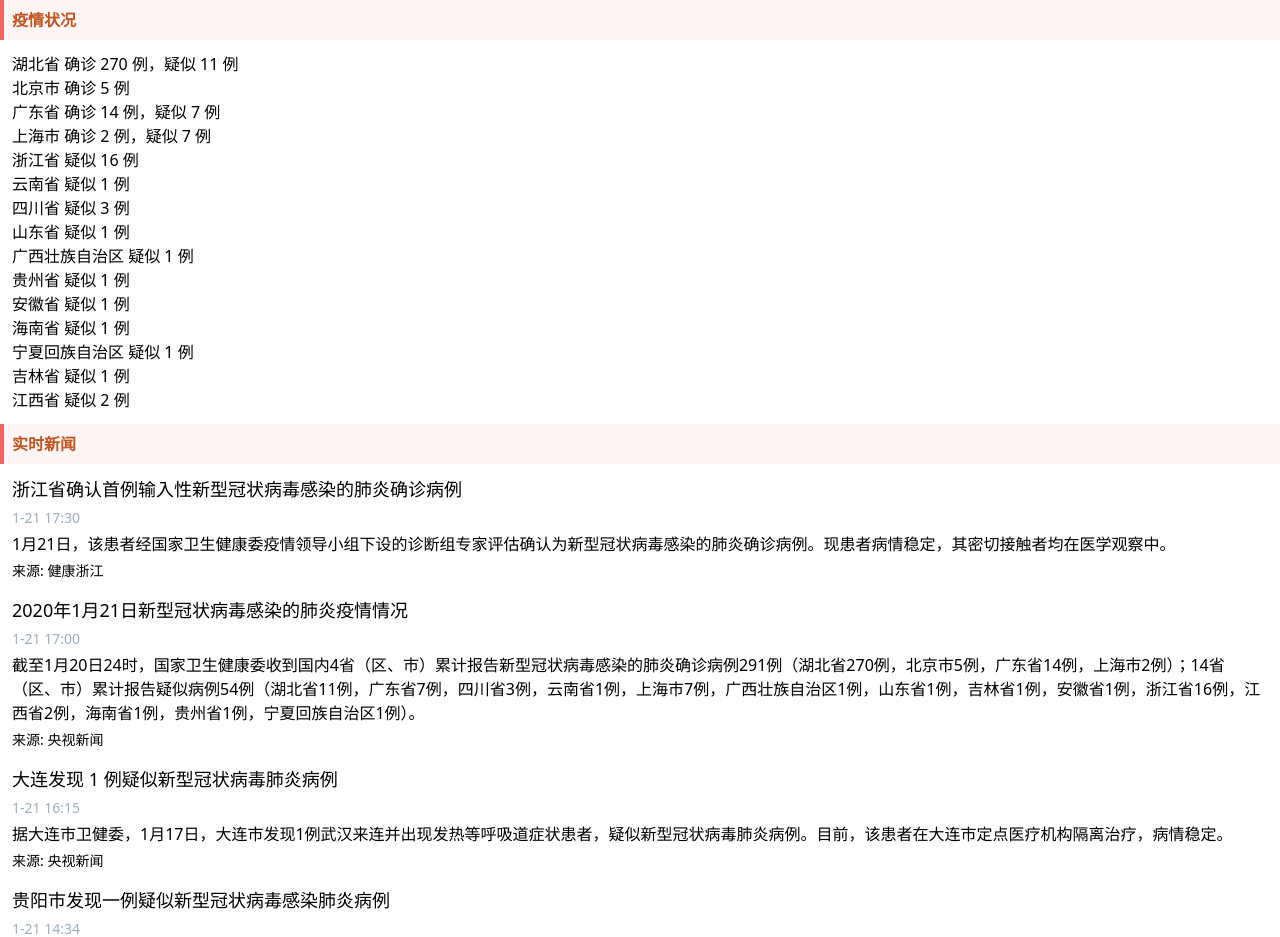
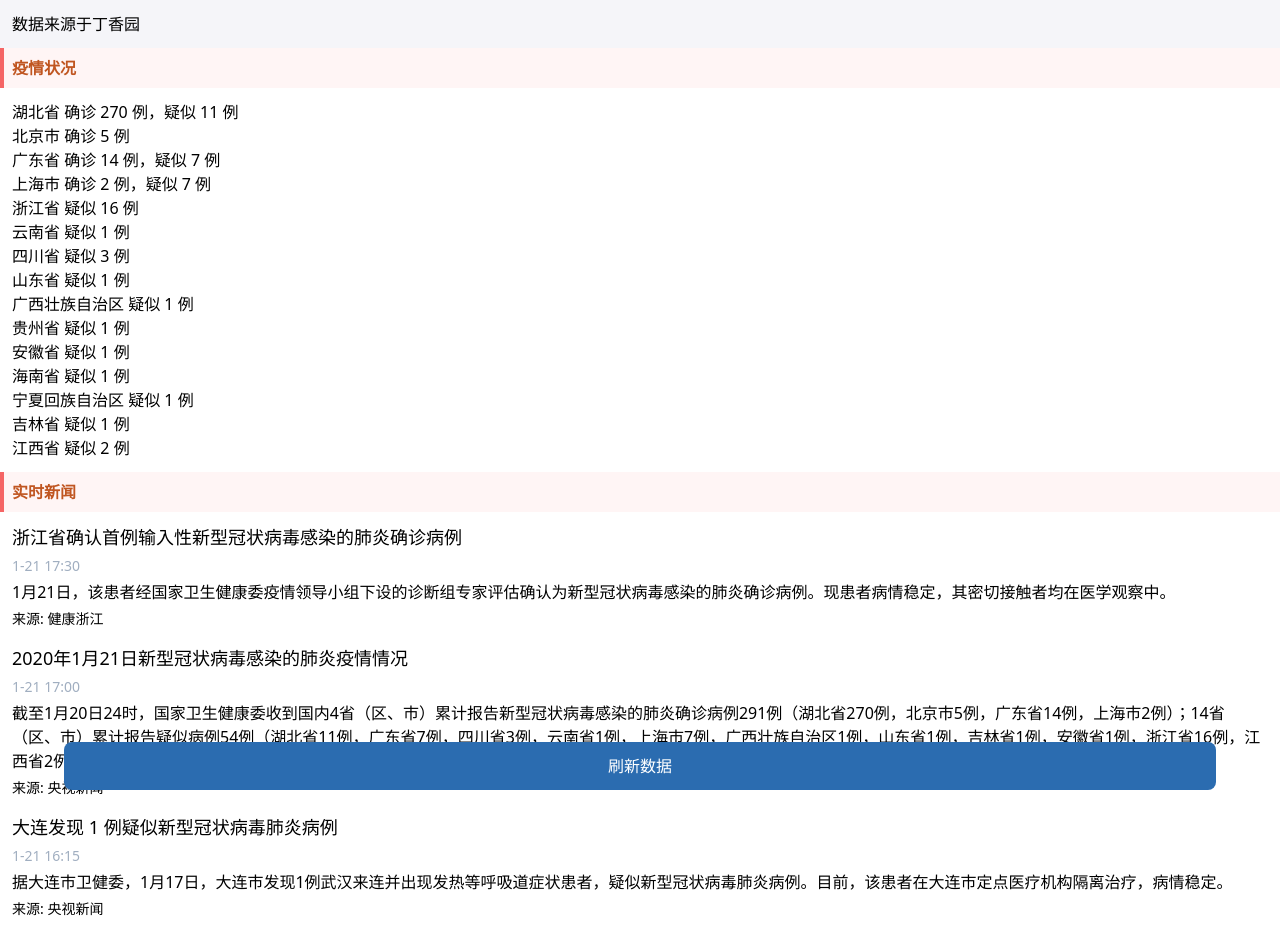
Before and after one commit to diamondyuan-achieve/2019-ncov, a Svelte app: page / in a window 1280 px wide. Shown: the top 937 px of the page. Built offline with nearby package versions, Linux system fonts and the light colour scheme; the HTML template or start-up script is replaced by a standard one.

Commit message:
:sparkles: add refresh button

```diff
--- a/src/Index.svelte
+++ b/src/Index.svelte
@@ -1,7 +1,25 @@
 <script>
   import cities from "./data/cityList.json";
   import newsList from "./data/newsList.json";
+
+  function refresh() {
+    document.documentElement.scrollTop = 0;
+    window.location.reload(true);
+  }
 </script>
+
+<style type="text/postcss">
+  .refresh-button {
+    position: fixed;
+    bottom: 0;
+    right: 0;
+    width: 90%;
+    margin: 10px 5%;
+    @apply bg-blue-700 rounded-lg text-white h-12;
+  }
+</style>
+
+<div class="p-3">数据来源于丁香园</div>
 
 <div class="bg-white">
   <div
@@ -17,7 +35,7 @@
 
 </div>
 
-<div class="bg-white">
+<div class="bg-white pb-10">
   <div
     class="bg-red-100 border-l-4 border-red-500 text-orange-700 p-2"
     role="alert">
@@ -31,5 +49,6 @@
       <p class="text-sm text-gray mb-4">来源: {news.topicFrom}</p>
     {/each}
   </div>
+</div>
 
-</div>
+<button class="refresh-button" on:click={refresh}>刷新数据</button>
```
